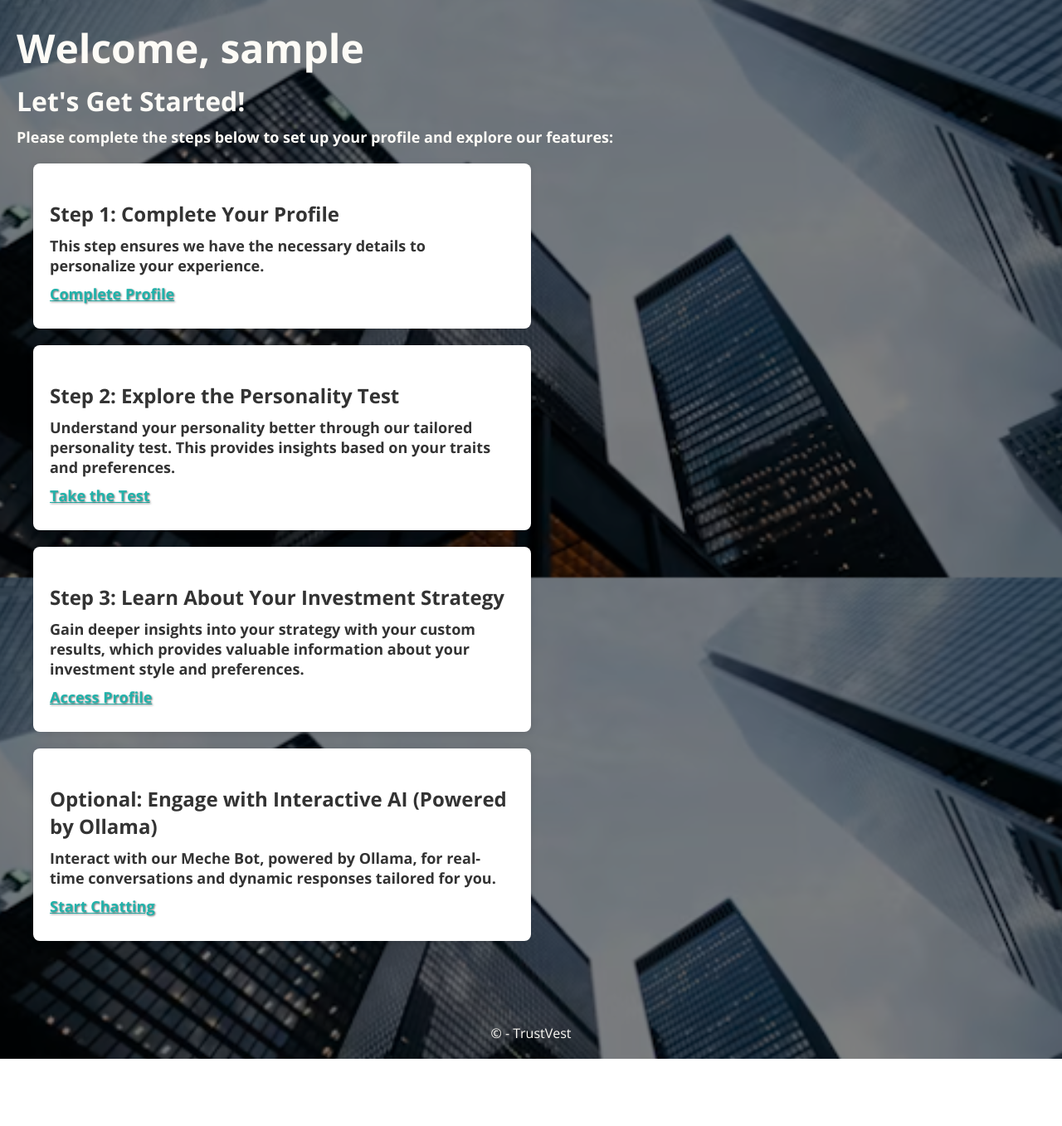
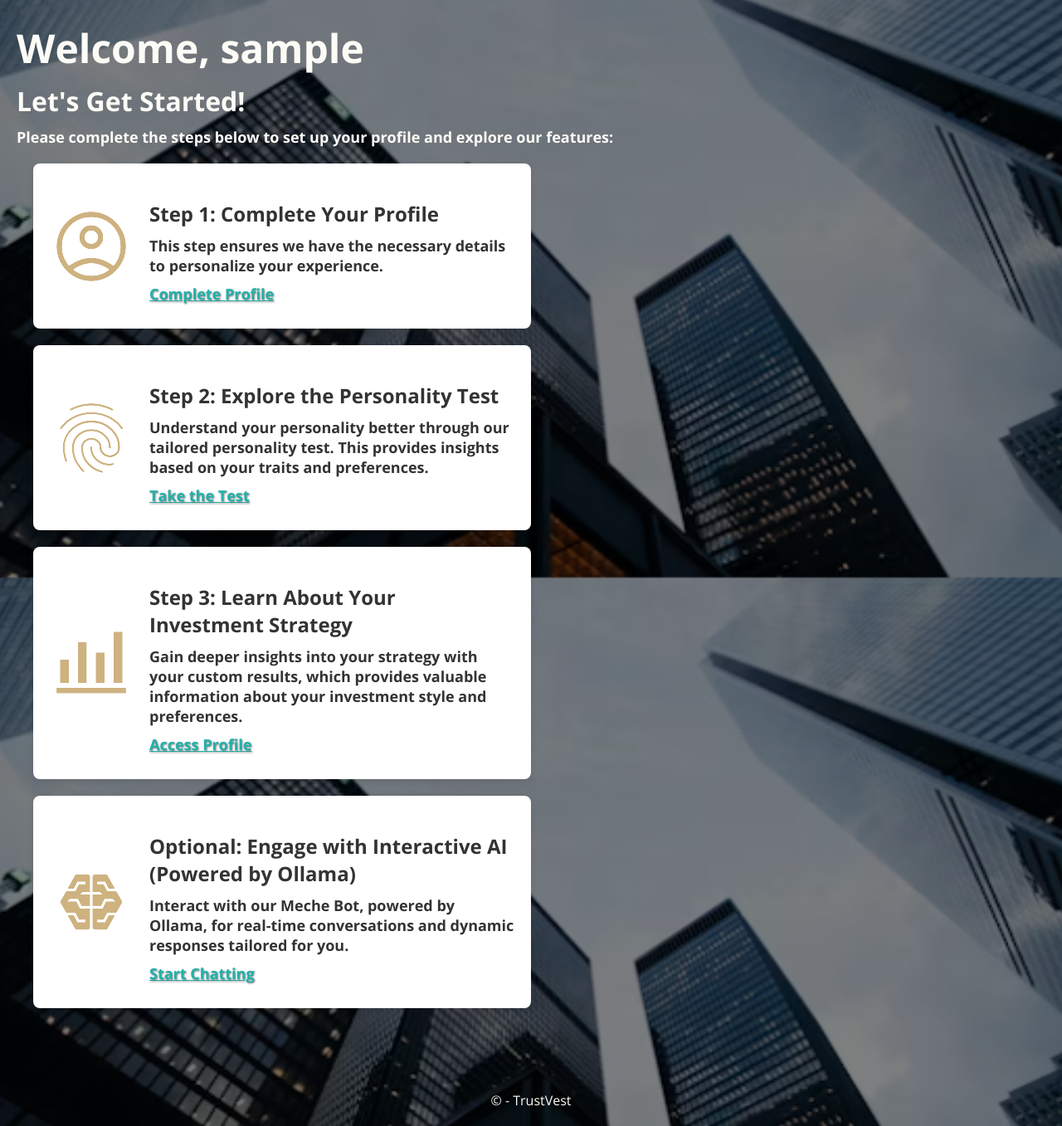
Before and after one commit to OsvaldoTA1/AFRL-Project-UI-Redesign, a Flask app: page / in a window 1280 px wide. Shown: the part 104-1461 px from the top of the page at 83% size. Before the commit the page ends 1380 px from the top, so only its background shows below. Run offline with Flask 3, Linux system fonts and the light colour scheme; the visitor is signed in with stand-in values (Sample User, id 1).

Commit message:
Added Icons to the setup steps

```diff
--- a/app/static/css/styles.css
+++ b/app/static/css/styles.css
@@ -741,11 +741,13 @@ hr {
     padding-left: 0;
     text-align: left;
     max-width: 600px;
-    /* margin-left: auto;
-    margin-right: auto; */
 }
 
 .setup-steps li {
+    display: flex;
+    align-items: center;
+    gap: var(--spacing-medium);
+    padding: var(--spacing-small);
     background-color: var(--color-background-light);
     padding: var(--spacing-medium);
     border-radius: var(--border-radius-medium);
--- a/app/templates/home.html
+++ b/app/templates/home.html
@@ -17,24 +17,36 @@
 
     <ol class="setup-steps">
         <li>
+            <img src="{{ url_for('static', filename='img/account_circle_icon.png') }}" alt="Account Circle Icon" class="setup-icon">
+            <div>
                 <h3>{% if g.language == 'ru' %}Шаг 1: Заполните профиль{% else %}Step 1: Complete Your Profile{% endif %}</h3>
                 <p>{% if g.language == 'ru' %}Этот шаг гарантирует, что y нас есть все необходимые данные для персонализации вашего опыта.{% else %}This step ensures we have the necessary details to personalize your experience.{% endif %}</p>
                 <p><a class="pastel-text-links" href="{{ url_for('edit_profile') }}">{% if g.language == 'ru' %}Заполнить профиль{% else %}Complete Profile{% endif %}</a></p>
+            </div>
         </li>
         <li>
+            <img src="{{ url_for('static', filename='img/fingerprint_icon.png') }}" alt="Finger Print Icon" class="setup-icon">
+            <div>
                 <h3>{% if g.language == 'ru' %}Шаг 2: Пройдите тест личности{% else %}Step 2: Explore the Personality Test{% endif %}</h3>
                 <p>{% if g.language == 'ru' %}Поймите свою личность лучше c помощью нашего персонализированного теста. Вы получите анализ на основе ваших черт и предпочтений.{% else %}Understand your personality better through our tailored personality test. This provides insights based on your traits and preferences.{% endif %}</p>
                 <p><a class="pastel-text-links" href="{{ url_for('pre_test') }}">{% if g.language == 'ru' %}Пройти тест{% else %}Take the Test{% endif %}</a></p>
+            </div>
         </li>
         <li>
+            <img src="{{ url_for('static', filename='img/chart_icon.png') }}" alt="4 Bar Chart Icon" class="setup-icon">
+            <div>
                 <h3>{% if g.language == 'ru' %}Шаг 3: Узнайте o своей стратегии инвестирования{% else %}Step 3: Learn About Your Investment Strategy{% endif %}</h3>
                 <p>{% if g.language == 'ru' %}Получите глубокие знания o вашей стратегии c помощью индивидуальных результатов, предоставляющих ценную информацию o вашем стиле и предпочтениях инвестирования.{% else %}Gain deeper insights into your strategy with your custom results, which provides valuable information about your investment style and preferences.{% endif %}</p>
                 <p><a class="pastel-text-links" href="{{ url_for('profile') }}">{% if g.language == 'ru' %}Доступ к профилю{% else %}Access Profile{% endif %}</a></p>
+            </div>
         </li>
         <li>
+            <img src="{{ url_for('static', filename='img/artificial_intelligence_icon.png') }}" alt="AI Icon" class="setup-icon">
+            <div>
                 <h3>{% if g.language == 'ru' %}Дополнительно: Взаимодействие c Интерактивным ИИ (на основе Ollama){% else %}Optional: Engage with Interactive AI (Powered by Ollama){% endif %}</h3>
                 <p>{% if g.language == 'ru' %}Взаимодействуйте c нашим Meche Bot, работающим на основе Ollama, для проведения живых разговоров и получения динамичных ответов, адаптированных для вас.{% else %}Interact with our Meche Bot, powered by Ollama, for real-time conversations and dynamic responses tailored for you.{% endif %}</p>
                 <p><a class="pastel-text-links" href="{{ url_for('chat') }}">{% if g.language == 'ru' %}Начать общение{% else %}Start Chatting{% endif %}</a></p>
+            </div>
         </li>
     </ol>
 </div>
```
Also changed, not shown: app/static/img/artificial_intelligence_icon.png (added), app/static/img/chart_icon.png (added), app/static/img/fingerprint_icon.png (added). Lines whose indentation alone changed are shown as unchanged.
